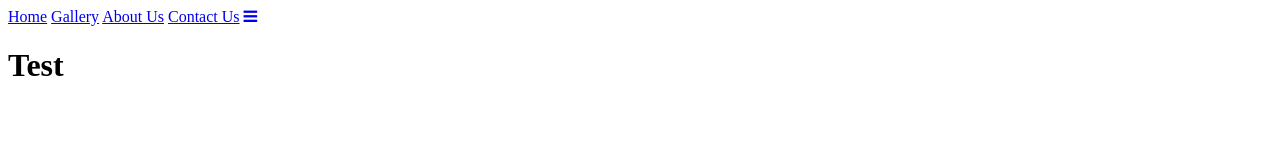
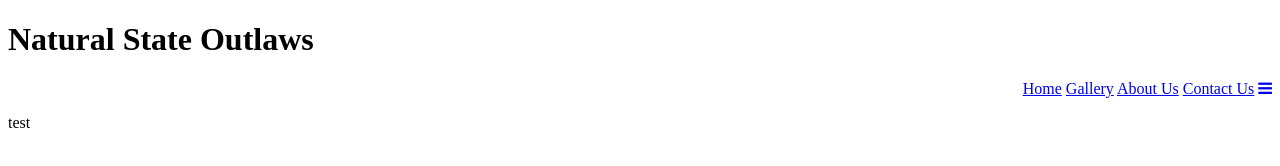
Before and after one commit to nclark03/nclark03.github.io, a plain HTML site: page index.html in a window 1280 px wide. Drawn offline with Linux system fonts and the light colour scheme.

Commit message:
Update index.html

```diff
--- a/index.html
+++ b/index.html
@@ -6,14 +6,17 @@
   </head>
   <body>
     <div class="topnav" id="mainTopNav">
-      <a href="#home" class="active">Home</a>
-      <a href="#gallery">Gallery</a>
-      <a href="#about">About Us</a>
-      <a href="#contact">Contact Us</a>
-      <a href="javascript:void(0);" class="icon" onclick="myFunction()">
-        <i class="fa fa-bars"></i>
-      </a>
+      <h1 align="left">Natural State Outlaws</h1>
+      <div align="right">
+        <a href="index.html" class="active">Home</a>
+        <a href="gallery.html">Gallery</a>
+        <a href="about.html">About Us</a>
+        <a href="contact.html">Contact Us</a>
+        <a href="javascript:void(0);" class="icon" onclick="myFunction()">
+          <i class="fa fa-bars"></i>
+        </a>
+      </div>
     </div>
-    <h1>Test</h1>
+    <p>test</p>
   </body>
 </html>
```
